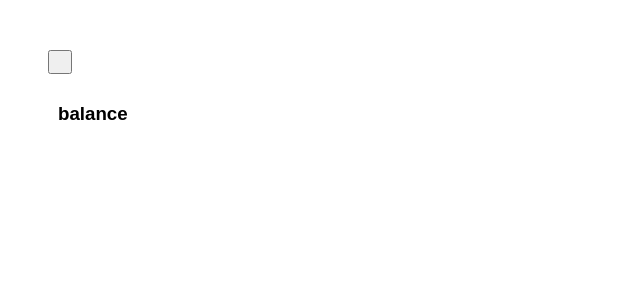
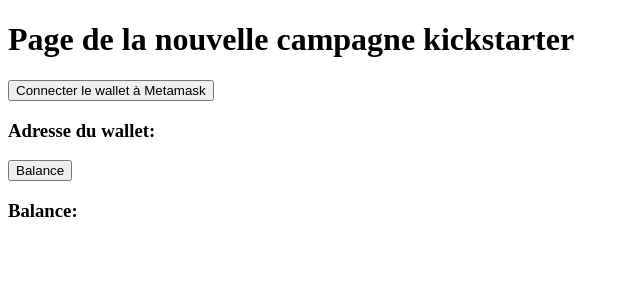
Before and after one commit to clement-crn/exercices_solidity, a Next.js app in the folder cryptochad/: page /show in a window 1280 px wide. Shown: the top 300 px of the page, without its empty margins (0-640 px from the left). Built offline with nearby package versions, Linux system fonts and the light colour scheme.

Commit message:
plug back vers front

```diff
--- a/cryptochad/pages/_app.js
+++ b/cryptochad/pages/_app.js
@@ -1,7 +1,6 @@
 import React from "react";
 import { useState } from "react";
 import { ethers } from "ethers";
-import './styles.css'
 
 /* Cette page:
 -se connecte à metamask
@@ -11,21 +10,74 @@
 
 */
 
-import Rocket from "../scripts/thefuckingrocket";
+/*dans le projet de Gridder, ce fichier remplace :
+    -Web3.js (qui fournissait un provider)
+    -Factory.js (qui déployait une nouvelle instance de CampaignFactory)
+ethers.js remplace web3.js
+doc :
+"   JSON-RPC API provides:
+    -A connection to the Ethereum network (a Provider)
+    -Holds your private key and can sign things (a Signer) "
+*/
 
 export default () => {
+    const [walletAddress, setWalletAddress] = useState("");
+    const [balance, setBalance] = useState("");
 
-    async function f_balance(){
-        const provider = new ethers.providers.JsonRpcProvider();
-        const signer = provider.getSigner()
-        balance = await provider.getBalance("ethers.eth");
-        console.log(balance);
+
+
+
+
+    async function requestAccount() {
+        console.log("Demande du compte...");
+
+        // vérifie si metamask existe sur le browser
+        if (window.ethereum) {
+            console.log("détecté");
+
+            try {
+                const accounts = await window.ethereum.request({
+                    method: "eth_requestAccounts",
+                });
+                setWalletAddress(accounts[0]);
+
+            } catch (error) {
+                console.log("Error connecting...");
+            }
+        } else {
+            alert("Meta Mask not detected");
+        }
+    }
+    // créée un provider qui interragit avec le smart contract
+    async function connectWallet() {
+        if (typeof window.ethereum !== "undefined") {
+            await requestAccount();
+
+            const provider = new ethers.providers.Web3Provider(window.ethereum);
+        }
+    }
+
+    const getBalance = async (address) => {
+        const provider = new ethers.providers.Web3Provider(window.ethereum);
+        const balance = await provider.getBalance(walletAddress);
+        const balanceInEth = ethers.utils.formatEther(balance);
+        console.log(balanceInEth);
+        setBalance(balanceInEth);
     }
 
     return (
         <div>
-           <button onClick={f_balance}></button>
-            <h3>balance</h3>
+            <h1>Page de la nouvelle campagne kickstarter</h1>
+            <button onClick={requestAccount}>
+                Connecter le wallet à Metamask
+            </button>
+            <h3>Adresse du wallet: {walletAddress}</h3>
+
+
+            <button onClick={getBalance}>Balance</button>
+            <h3>Balance: {balance}</h3>
+
+
         </div>
     );
 };
--- a/cryptochad/scripts/thefuckingrocket.js
+++ /dev/null
@@ -1,24 +0,0 @@
-/*dans le projet de Gridder, ce fichier remplace :
-    -Web3.js (qui fournissait un provider)
-    -Factory.js (qui déployait une nouvelle instance de CampaignFactory)
-
-ethers.js remplace web3.js
-
-
-
-doc :
-"   JSON-RPC API provides:
-    -A connection to the Ethereum network (a Provider)
-    -Holds your private key and can sign things (a Signer) "
-*/
-
-import { ethers } from "ethers";
-
-function Rocket(){
-    //le provider permet seulement de lire sur la blockchain
-    const provider = new ethers.providers.JsonRpcProvider();
-    const signer = provider.getSigner();
-
-}
-
-export default Rocket;
```
